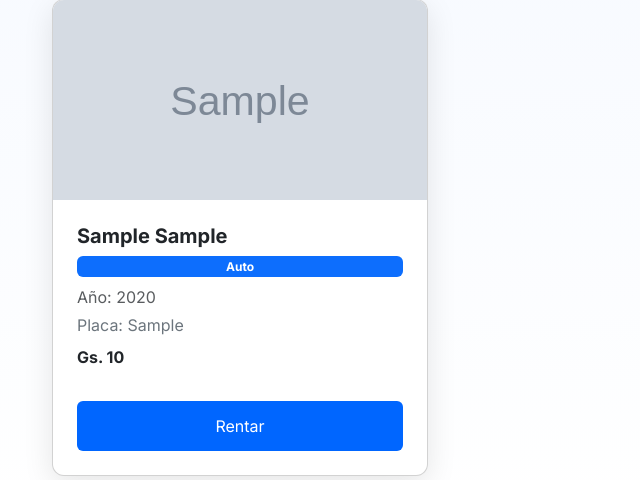
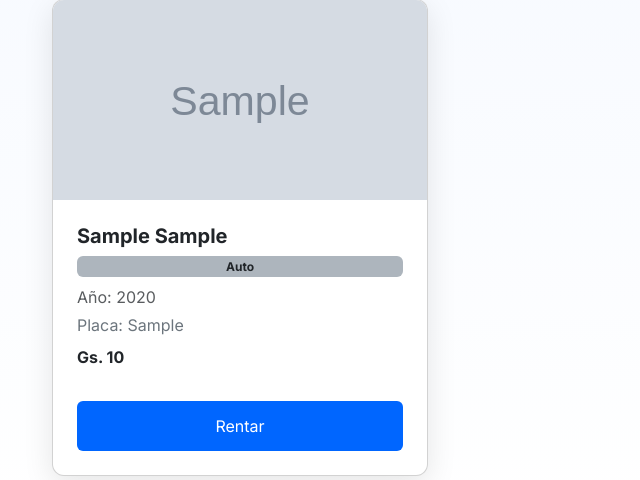
Before and after one commit to Marcko4/Rentcar-Proyecto, a Django app: page / in a window 1280 px wide. Shown: the part 273-753 px from the top of the page, without its empty margins (0-640 px from the left). Run offline with Django 4.2, Linux system fonts and the light colour scheme; tables that the repository leaves empty hold one stand-in row (values such as "Sample post"); grey boxes marked "Sample" are stand-in pictures.

Commit message:
Label Color

```diff
--- a/templates/rentals/home.html
+++ b/templates/rentals/home.html
@@ -104,7 +104,7 @@
           <div class="card-body d-flex flex-column">
             <h5 class="card-title">{{ v.make }} {{ v.model }}</h5>
             {% if v.category %}
-              <span class="badge text-bg-primary mb-2">{{ v.get_category_display }}</span>
+              {% if v.category %}<span class="badge mb-2" style="background-color:#adb5bd; color:#212529;">{{ v.get_category_display }}</span>{% endif %}
             {% endif %}
             <p class="card-text text-muted mb-1">Año: {{ v.year }}</p>
             <p class="card-text mb-2">Placa: {{ v.plate }}</p>
```
Also changed, not shown: static/css/style.css (line endings or trailing spaces).
